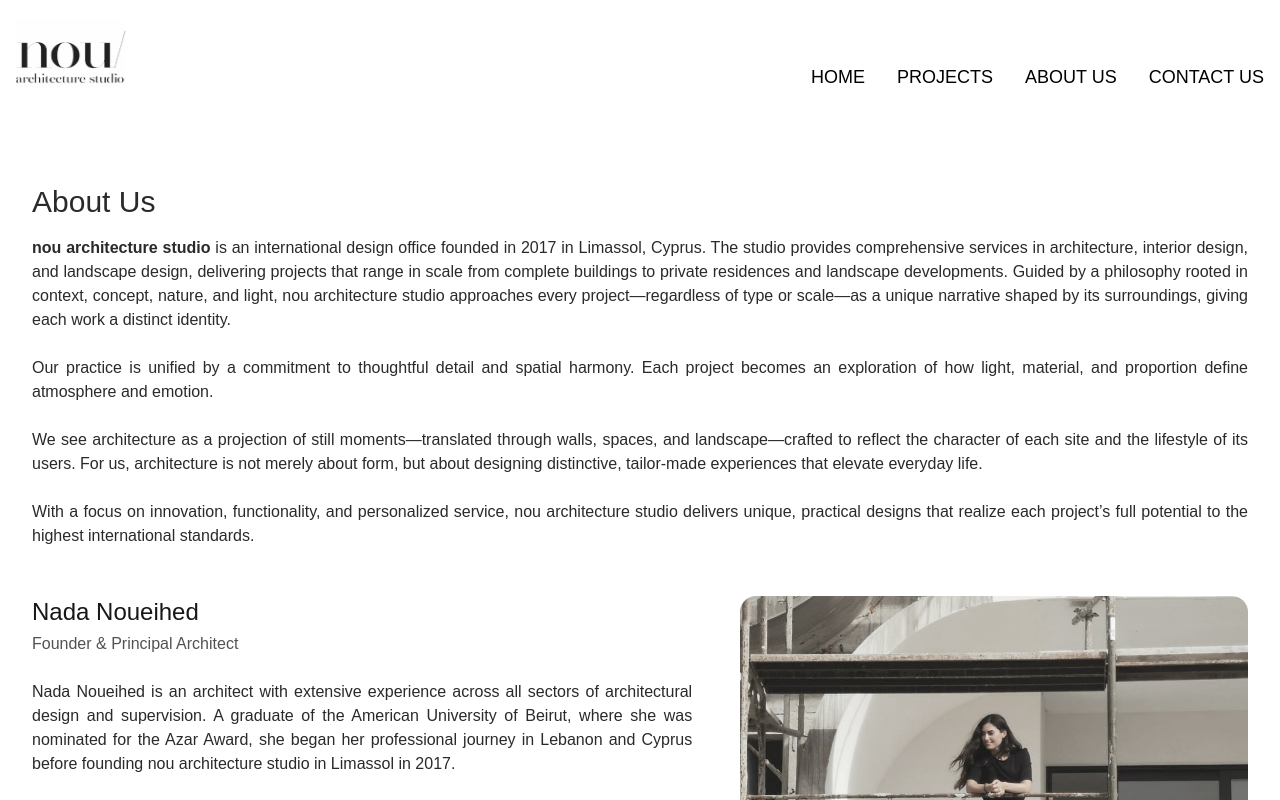
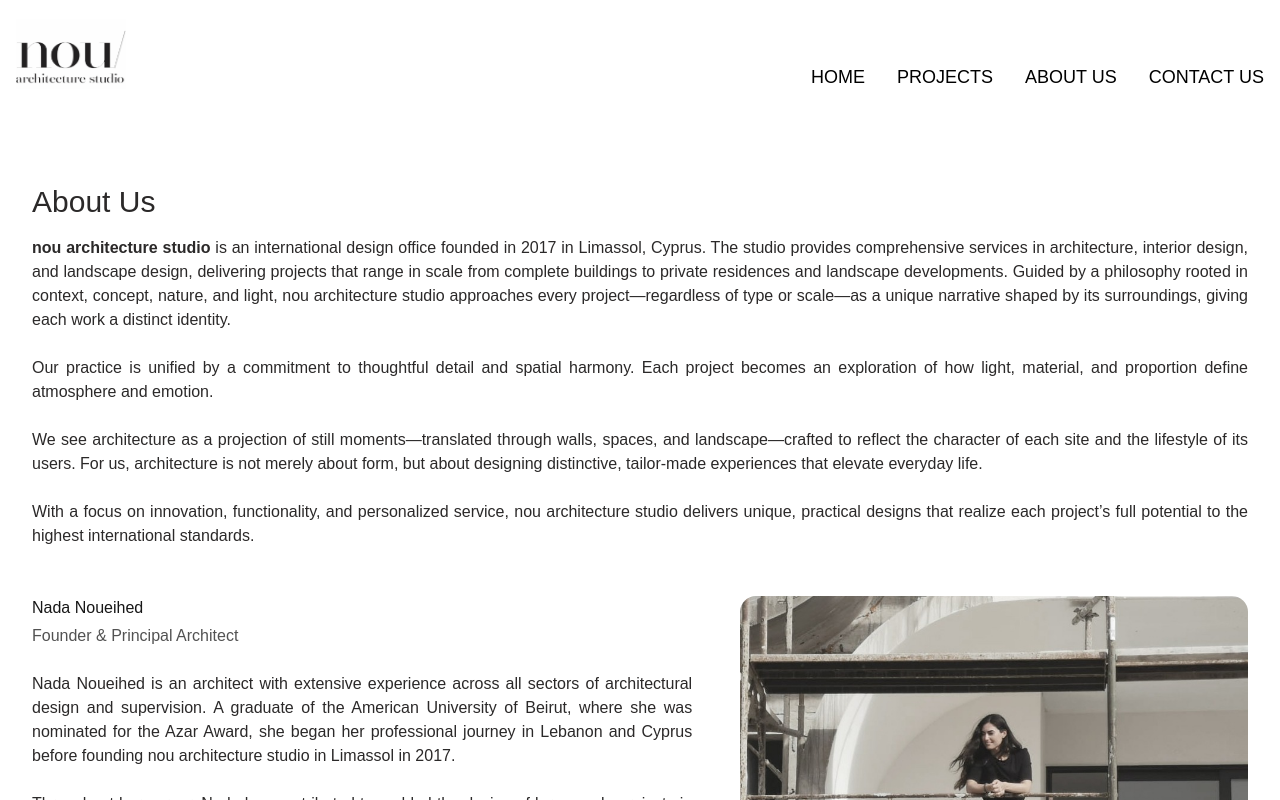
Before and after one commit to GeorgesIshak/nou, a Next.js app: page /about in a window 1280 px wide. Shown: the top 800 px of the page. Built offline with nearby package versions, Linux system fonts and the light colour scheme.

Commit message:
About us page

```diff
--- a/app/about/page.tsx
+++ b/app/about/page.tsx
@@ -49,7 +49,7 @@ export default function AboutPage() {
         <section className="mx-auto py-4">
           <div className="grid grid-cols-1 md:grid-cols-[1.3fr_1fr] gap-8 md:gap-12 items-start">
             <div>
-              <h2 className="font-montserrat text-1.5xl md:text-2xl font-medium text-neutral-900">
+              <h2 className="font-montserrat text-1.2xl md:text-1.5xl font-medium text-neutral-900">
                 Nada Noueihed
               </h2>
               <span className="block text-0.8xl text-neutral-600 mt-1">
```
